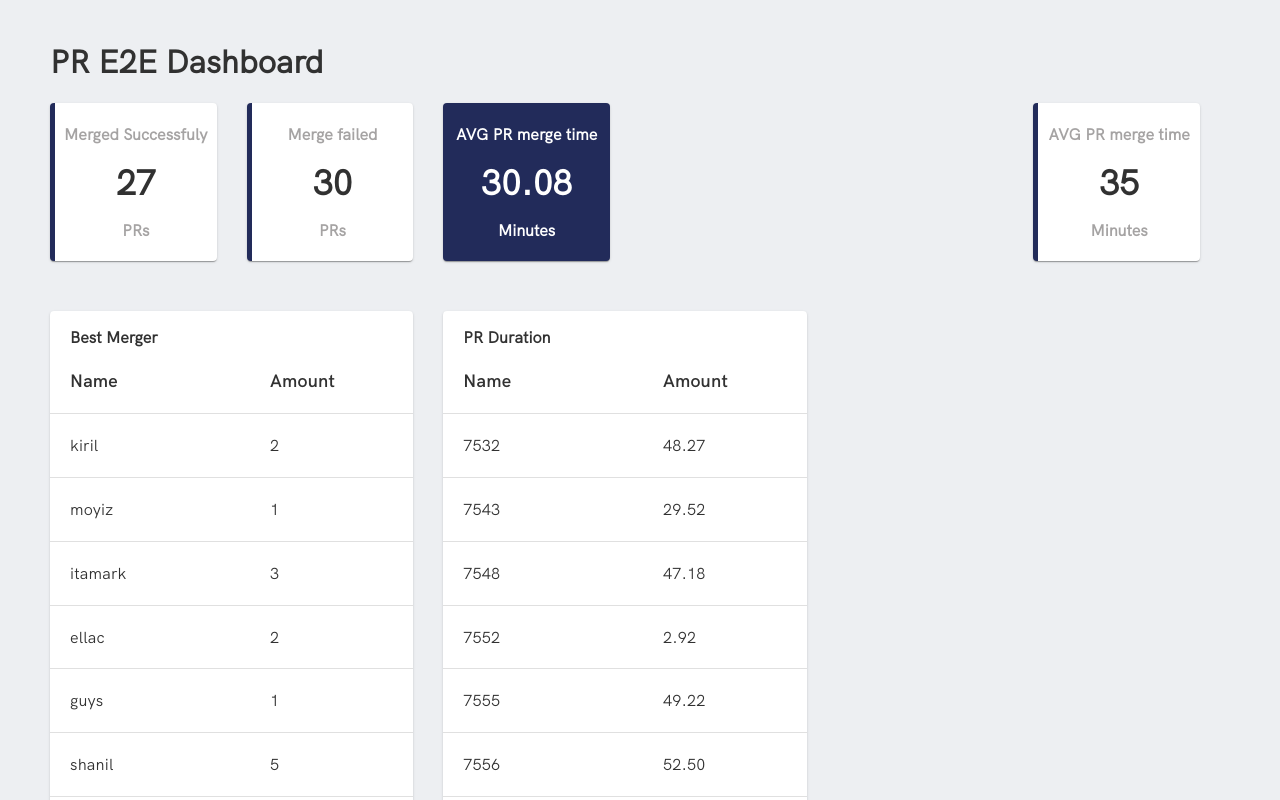
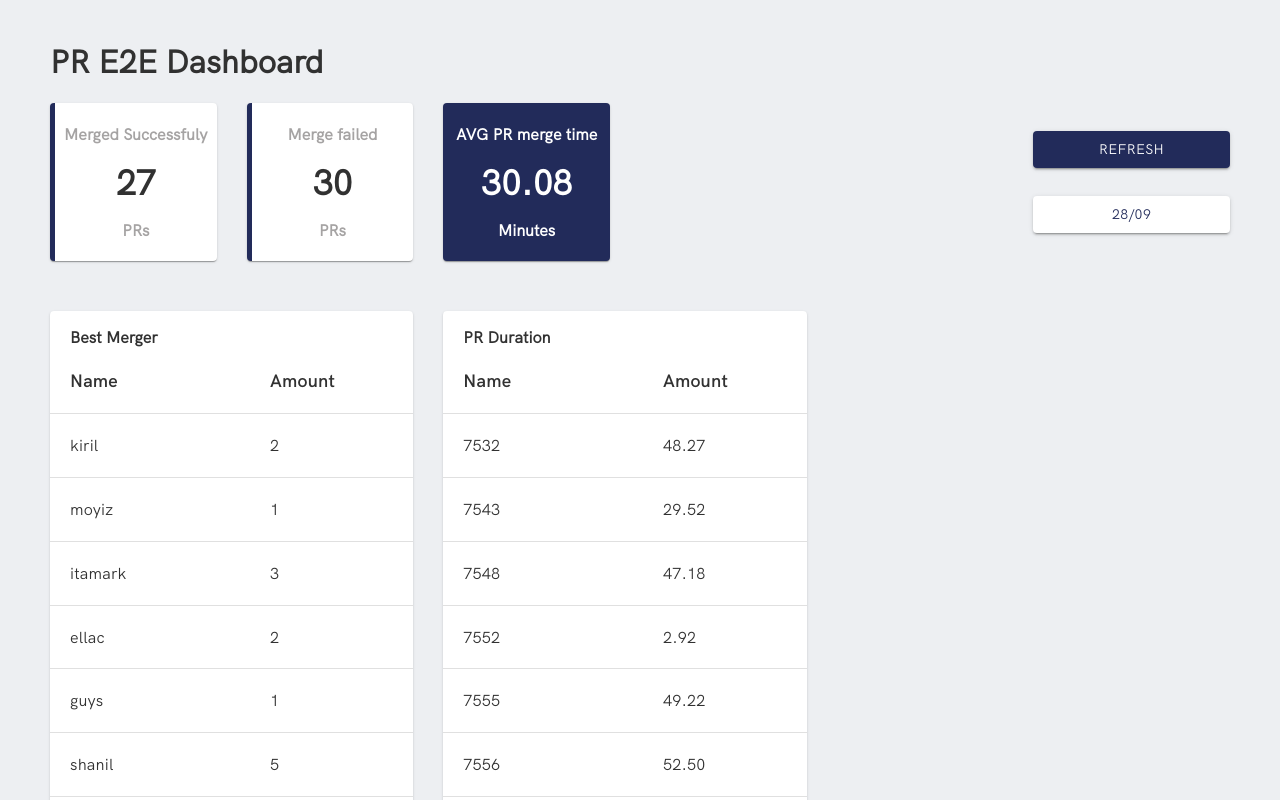
Before and after one commit to gilliC/pr_analytics_dashboard, a React (Create React App) app: page / in a window 1280 px wide. Shown: the top 800 px of the page. Built offline with nearby package versions, Linux system fonts and the light colour scheme.

Commit message:
working buttons

```diff
--- a/package.json
+++ b/package.json
@@ -4,6 +4,7 @@
   "private": true,
   "dependencies": {
     "@material-ui/core": "4.11.0",
+    "dayjs": "^1.9.1",
     "react": "16.13.1",
     "react-dom": "16.13.1",
     "react-scripts": "0.9.x"
--- a/src/App.css
+++ b/src/App.css
@@ -1,24 +1,3 @@
-.App {
-  text-align: center;
+html {
+background-color: #EDEFF2;
 }
-
-.App-logo {
-  animation: App-logo-spin infinite 20s linear;
-  height: 80px;
-}
-
-.App-header {
-  background-color: #222;
-  height: 150px;
-  padding: 20px;
-  color: white;
-}
-
-.App-intro {
-  font-size: large;
-}
-
-@keyframes App-logo-spin {
-  from { transform: rotate(0deg); }
-  to { transform: rotate(360deg); }
-}
--- a/src/index.css
+++ b/src/index.css
@@ -1,7 +1,7 @@
 body {
   margin: 0;
   padding: 0;
-  font-family: sans-serif;
+  font-family: HKGrotesk;
 }
 
 @font-face {
--- /dev/null
+++ b/src/screens/home/components/buttonsCube/components/pickDateButton.js
@@ -0,0 +1,26 @@
+import React from "react";
+import dayjs from 'dayjs';
+import { makeStyles } from "@material-ui/core/styles";
+import { FONT_REG, MAIN_BLUE } from "../../../../../consts";
+import Button from "@material-ui/core/Button";
+
+const useStyles = makeStyles({
+  date: {
+    paddingRight: 20,
+    paddingLeft: 20,
+    backgroundColor: 'white',
+    color: MAIN_BLUE,
+    fontFamily: FONT_REG
+  }
+});
+
+export const PickDateButton = (props) => {
+  const classes = useStyles();
+  const date = dayjs().format('DD/MM')
+  const onClick = () => {
+    console.log("onClick DATE");
+  };
+  return (
+    <Button className={classes.date} variant="contained" onClick={onClick}>{date}</Button>
+  );
+};
--- /dev/null
+++ b/src/screens/home/components/buttonsCube/components/refreshButton.js
@@ -0,0 +1,26 @@
+import React from "react";
+import { makeStyles } from "@material-ui/core/styles";
+import { FONT_REG, MAIN_BLUE } from "../../../../../consts";
+import Button from "@material-ui/core/Button";
+
+const useStyles = makeStyles({
+  refresh: {
+    paddingRight: 20,
+    paddingLeft: 20,
+    backgroundColor: MAIN_BLUE,
+    color: "white",
+    fontFamily: FONT_REG
+  },
+});
+
+export const RefreshButton = (props) => {
+  const classes = useStyles();
+  const onClick = () => {
+    console.log("onClick REFRESH");
+  };
+  return (
+    <Button className={classes.refresh} variant="contained" onClick={onClick}>
+      Refresh
+    </Button>
+  );
+};
--- /dev/null
+++ b/src/screens/home/components/buttonsCube/index.js
@@ -0,0 +1,24 @@
+import React from "react";
+import { makeStyles } from "@material-ui/core/styles";
+import  Grid  from "@material-ui/core/Grid";
+import { RefreshButton } from "./components/refreshButton";
+import { PickDateButton } from "./components/pickDateButton";
+
+const useStyles = makeStyles({
+  container: {
+    display: "flex",
+    flexDirection: "column",
+    justifyContent: "space-evenly",
+  },
+
+});
+
+export const ButtonsCube = (props) => {
+  const classes = useStyles();
+  return (
+    <Grid item md={12} sm={12} className={classes.container}>
+      <RefreshButton />
+      <PickDateButton />
+    </Grid>
+  );
+};
--- a/src/screens/home/components/mainNumbersRow.js
+++ b/src/screens/home/components/mainNumbersRow.js
@@ -4,12 +4,17 @@ import Grid from "@material-ui/core/Grid";
 import { Card } from "../../../common/card";
 import { ReversedCard } from "../../../common/reversedCard";
 import data from "../../../../data.json";
+import { ButtonsCube } from "./buttonsCube";
 
 const useStyles = makeStyles({
   container: {
     display: "flex",
     flexDirection: "row",
   },
+  buttonsContaier: {
+    display:"flex",
+    flex: 1
+  }
 });
 
 const getAvgPrDuration = () => {
@@ -55,8 +60,8 @@ export const MainNumbersRow = (props) => {
       <Grid item md={2}>
         {/* <Card label="AVG PR merge time " value={35} valueType="Minutes" /> */}
       </Grid>
-      <Grid item md={2}>
-        <Card label="AVG PR merge time " value={35} valueType="Minutes" />
+      <Grid item md={2} className={classes.buttonsContaier}>
+       <ButtonsCube />
       </Grid>
     </Grid>
   );
--- a/src/screens/home/screenHome.js
+++ b/src/screens/home/screenHome.js
@@ -2,7 +2,6 @@ import React from "react";
 import Grid from "@material-ui/core/Grid";
 import { makeStyles } from "@material-ui/core/styles";
 import { ScreenTitle } from "./components/title";
-import { BACKGROUND_GRAY } from "../../consts";
 import { MainNumbersRow } from "./components/mainNumbersRow";
 import { TablesRow } from "./components/tablesRow";
 
@@ -12,10 +11,6 @@ const useStyles = makeStyles({
     paddingLeft: 50,
     paddingTop: 20,
     paddingBottom: 20,
-    display: "flex",
-    flex: 1,
-    backgroundColor: BACKGROUND_GRAY,
-    height: "95vh",
   },
 });
 
```
Also changed, not shown: 1 other file (tests, documents, lock files or other folders).
